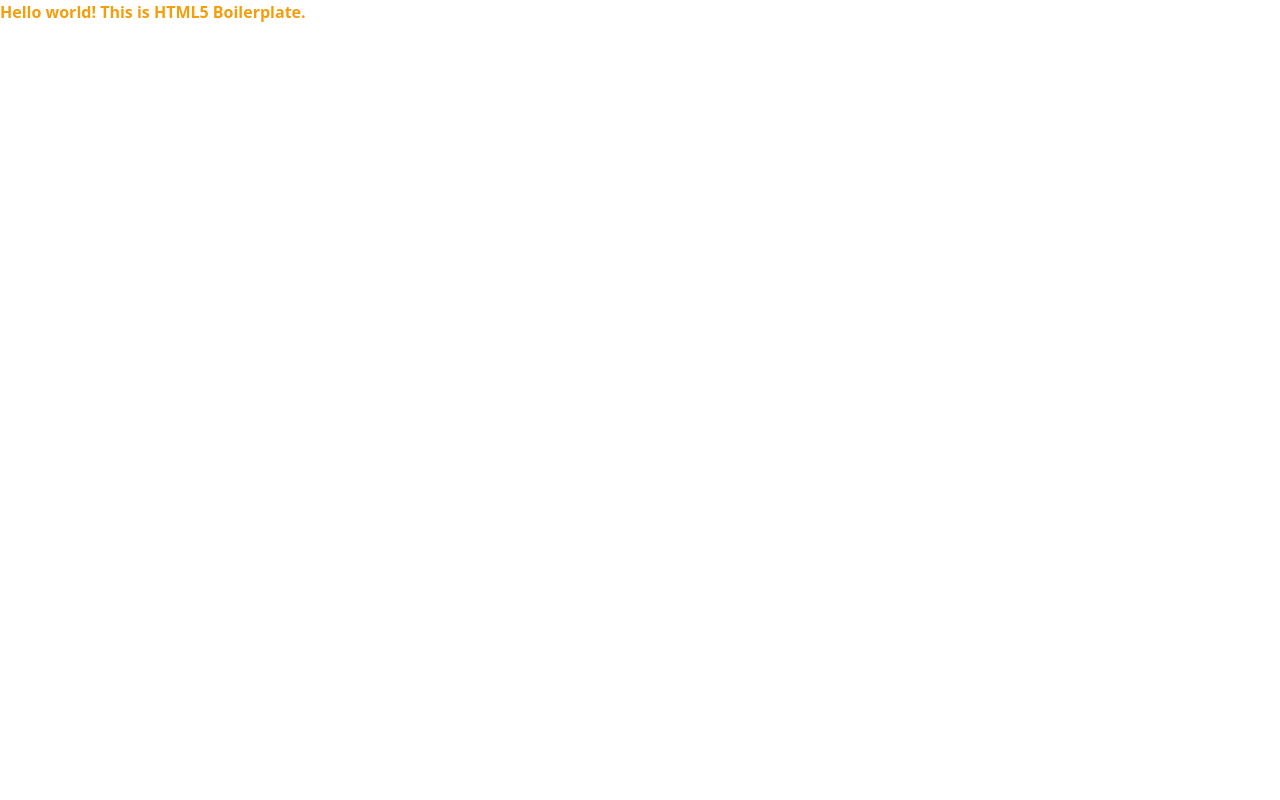
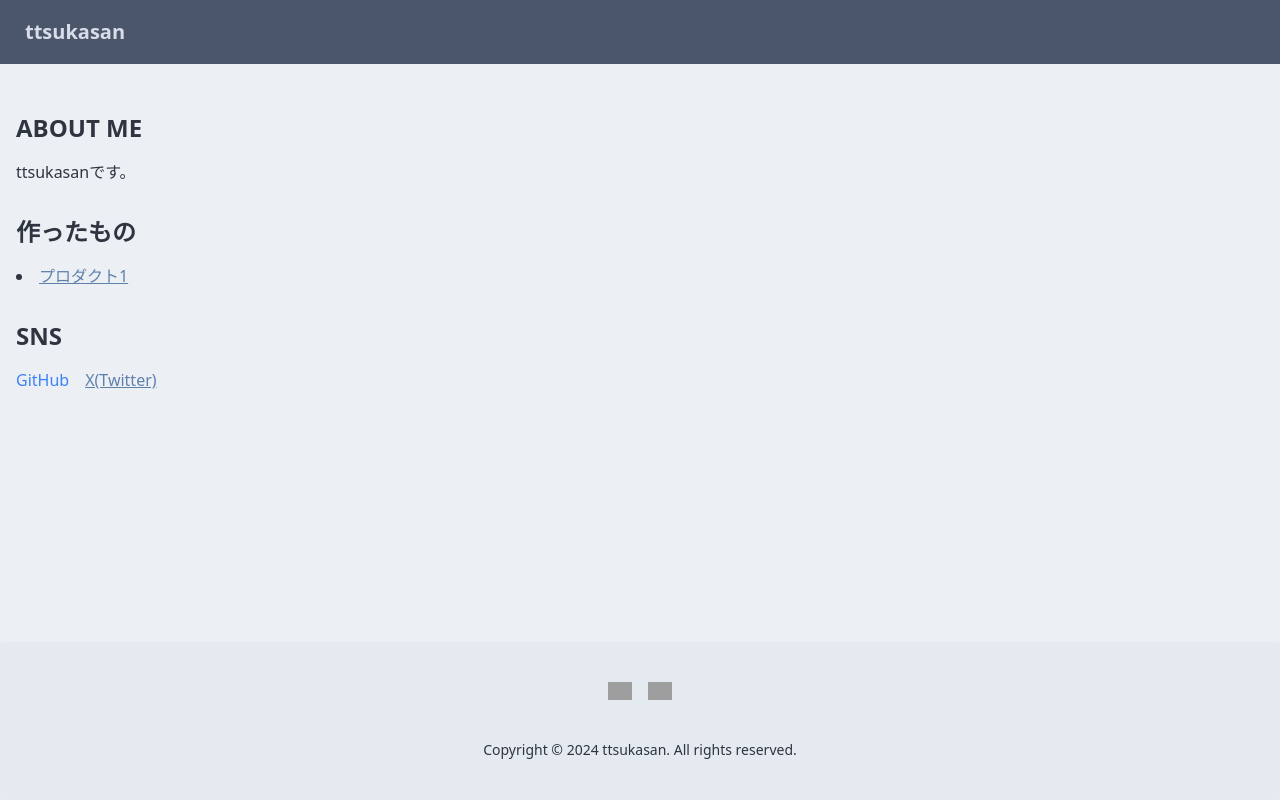
Before and after one commit to ttsukasan/ttsukasan.github.io, a website built with webpack: page index.html in a window 1280 px wide. Built offline with nearby package versions, Linux system fonts and the light colour scheme; grey boxes are pictures that could not be loaded.

Commit message:
daisyuiを使ったレイアウト

```diff
--- a/index.html
+++ b/index.html
@@ -4,7 +4,7 @@
 <head>
   <meta charset="utf-8">
   <meta name="viewport" content="width=device-width, initial-scale=1">
-  <title></title>
+  <title>ttsukasan</title>
   <link rel="stylesheet" href="css/style.css">
   <meta name="description" content="">
 
@@ -22,13 +22,46 @@
   <meta name="theme-color" content="#fafafa">
 </head>
 
-<body>
 
-  <!-- Add your site or application content here -->
-  <p class="font-bold text-amber-500">Hello world! This is HTML5 Boilerplate.</p>
-
-  <script src="js/bundle.js"></script>
-
+<body class="flex flex-col h-screen min-h-screen">
+<div class="navbar bg-neutral text-neutral-content">
+  <a class="btn btn-ghost text-xl">ttsukasan</a>
+</div>
+<main class="container mx-auto p-4 flex-grow">
+  <section class="my-8">
+    <h2 class="text-2xl font-semibold">ABOUT ME</h2>
+    <p class="mt-4">ttsukasanです。</p>
+  </section>
+  <section class="my-8">
+    <h2 class="text-2xl font-semibold">作ったもの</h2>
+    <ul class="mt-4 list-disc list-inside">
+      <li><a href="https://example.com/product1" class="link link-primary">プロダクト1</a></li>
+    </ul>
+  </section>
+  <section class="my-8">
+    <h2 class="text-2xl font-semibold">SNS</h2>
+    <div class="mt-4 flex space-x-4">
+      <a href="https://github.com/ttsukasan" class="text-blue-500 hover:underline">GitHub</a>
+      <a href="https://twitter.com/ttsukasan" class="link link-primary">X(Twitter)</a>
+    </div>
+  </section>
+</main>
+<footer class="footer footer-center bg-base-200 text-base-content rounded p-10">
+  <nav>
+    <div class="grid grid-flow-col gap-4">
+      <a>
+        <img height="24" width="24" src="https://cdn.jsdelivr.net/npm/simple-icons@v13/icons/github.svg" alt="github"/>
+      </a>
+      <a>
+        <img height="24" width="24" src="https://cdn.jsdelivr.net/npm/simple-icons@v13/icons/x.svg" alt="x"/>
+      </a>
+    </div>
+  </nav>
+  <aside>
+    <p>Copyright &copy; <span id="year"></span> ttsukasan. All rights reserved.</p>
+  </aside>
+</footer>
+<script src="js/bundle.js"></script>
 </body>
 
 </html>
--- a/js/app.ts
+++ b/js/app.ts
@@ -2,3 +2,8 @@
 
 const welcome: string = 'typescript';
 console.log(welcome);
+
+document.addEventListener("DOMContentLoaded", function () {
+  const yearSpan = document.getElementById("year");
+  yearSpan.textContent = new Date().getFullYear().toString();
+});
--- a/package.json
+++ b/package.json
@@ -17,6 +17,7 @@
     "autoprefixer": "^10.4.19",
     "copy-webpack-plugin": "^11.0.0",
     "css-loader": "^7.1.2",
+    "daisyui": "^4.12.10",
     "html-webpack-plugin": "^5.6.0",
     "postcss": "^8.4.39",
     "postcss-loader": "^8.1.1",
--- a/tailwind.config.js
+++ b/tailwind.config.js
@@ -4,5 +4,10 @@
   theme: {
     extend: {},
   },
-  plugins: [],
+  plugins: [
+    require('daisyui'),
+  ],
+  daisyui: {
+    themes: ['nord'],
+  }
 }
```
Also changed, not shown: 1 other file.
